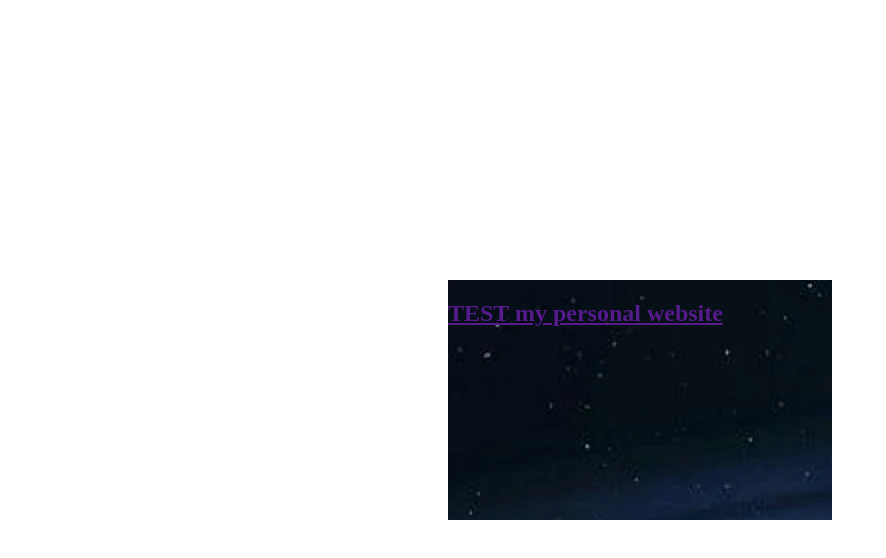
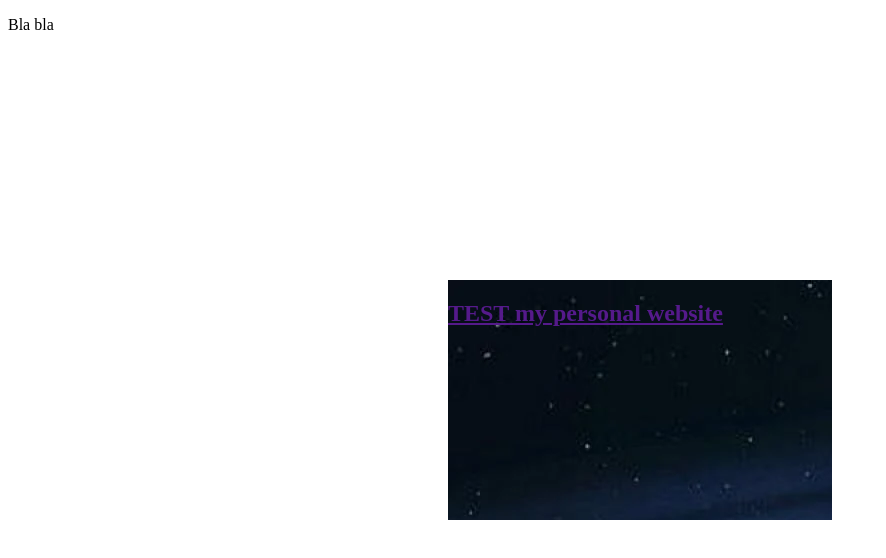
Before and after one commit to RaduDevelops/RaduDevelops.github.io, a plain HTML site: page index.html in a window 1280 px wide. Shown: the whole page, without its empty margins (0-886 px from the left). Drawn offline with Linux system fonts and the light colour scheme.

Commit message:
ultima modif

```diff
--- a/index.html
+++ b/index.html
@@ -14,7 +14,9 @@
     />
   </head>
   <body>
-    <div class="div1"></div>
+    <div class="div1">
+      <p>Bla bla</p>
+    </div>
 
     <div class="first">
       <h2><a href="">TEST my personal website</a></h2>
```
